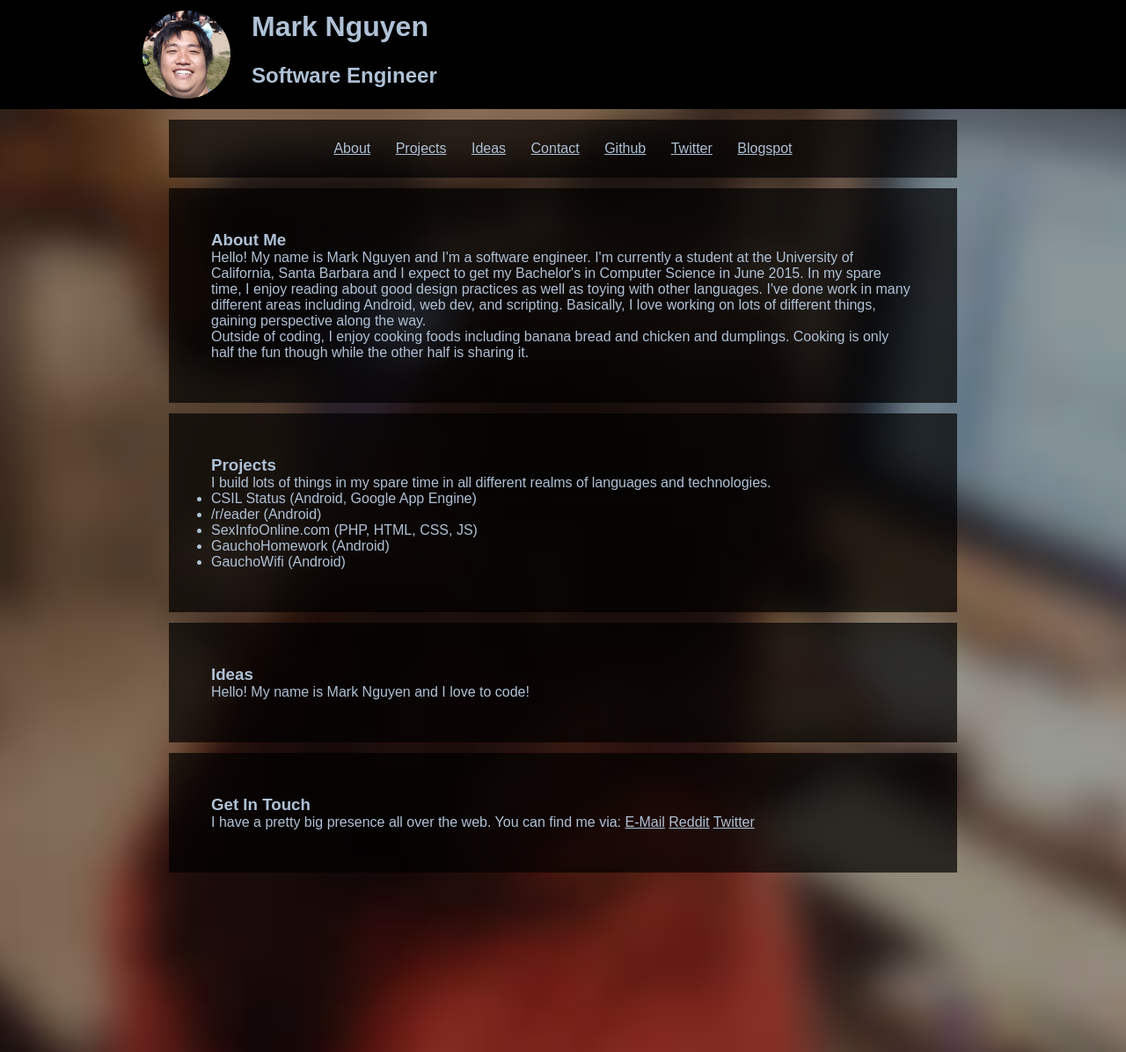
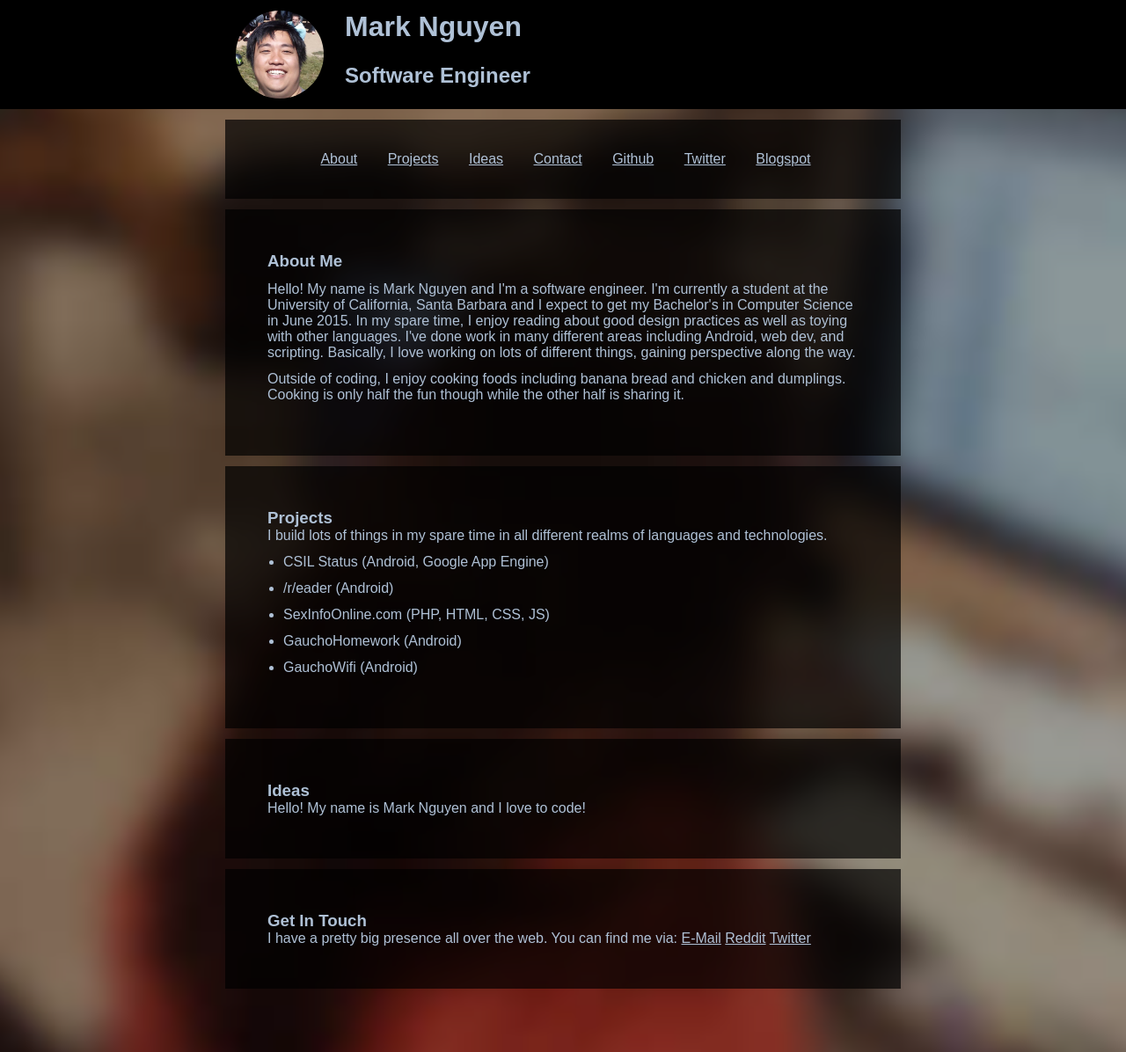
Before and after one commit to nguyenmp/mark-nguyen, a PHP site: page / in a window 1280 px wide. Shown: the whole page at 88% size. Run offline with PHP 8.4, Linux system fonts and the light colour scheme.

Commit message:
Maxwidthed the center column and played with padding and margins of list items

```diff
--- a/main.css
+++ b/main.css
@@ -3,7 +3,7 @@
   padding: 0;
   font-family: Arial, Helvetica, sans-serif; }
 
-body {
+html, body {
   overflow-x: hidden; }
 
 #background {
@@ -27,7 +27,7 @@ body {
   text-align: center; }
 
 #title {
-  max-width: 980px;
+  max-width: 768px;
   margin-left: 8%;
   margin-right: 8%;
   display: inline-block;
@@ -77,7 +77,10 @@ body {
   left: 0;
   right: 0;
   z-index: 0;
-  padding: 0 15%; }
+  padding: 0 15%;
+  margin-left: auto;
+  margin-right: auto;
+  max-width: 768px; }
   @media (max-width: 767px) {
     #container {
       padding: 0%; } }
@@ -102,6 +105,15 @@ a {
   padding-bottom: 12px; }
 
 #navigation li {
-  display: inline;
-  list-style-type: none;
-  padding: 12px; }
+  display: inline-block;
+  list-style-type: none; }
+
+li {
+  margin: 12px;
+  margin-left: 18px; }
+
+p {
+  margin-top: 12px;
+  margin-bottom: 12px; }
+
+/*# sourceMappingURL=main.css.map */
--- a/scss/heading.scss
+++ b/scss/heading.scss
@@ -1,3 +1,5 @@
+$max-column-width: 768px;
+
 * {
     margin: 0;
     padding: 0;
@@ -5,7 +7,7 @@
     font-family: Arial, Helvetica, sans-serif;
 }
 
-body {
+html, body {
     overflow-x: hidden;
 }
 
@@ -32,7 +34,7 @@ body {
 }
 
 #title {
-    max-width: 980px;
+    max-width: $max-column-width;
     margin-left: 8%;
     margin-right: 8%;
     display: inline-block;
@@ -94,6 +96,9 @@ body {
     right: 0;
     z-index: 0;
     padding: 0 15%;
+    margin-left: auto;
+    margin-right: auto;
+    max-width: $max-column-width;
 
     @include mobile {
         padding: 0%;
@@ -124,7 +129,16 @@ a {
 }
 
 #navigation li {
-    display: inline;
+    display: inline-block;
     list-style-type: none;
-    padding: 12px;
 }
+
+li {
+    margin: 12px;
+    margin-left: 18px;
+}
+
+p {
+    margin-top: 12px;
+    margin-bottom: 12px;
+}
```
Also changed, not shown: .htaccess (added), 1 other file.
